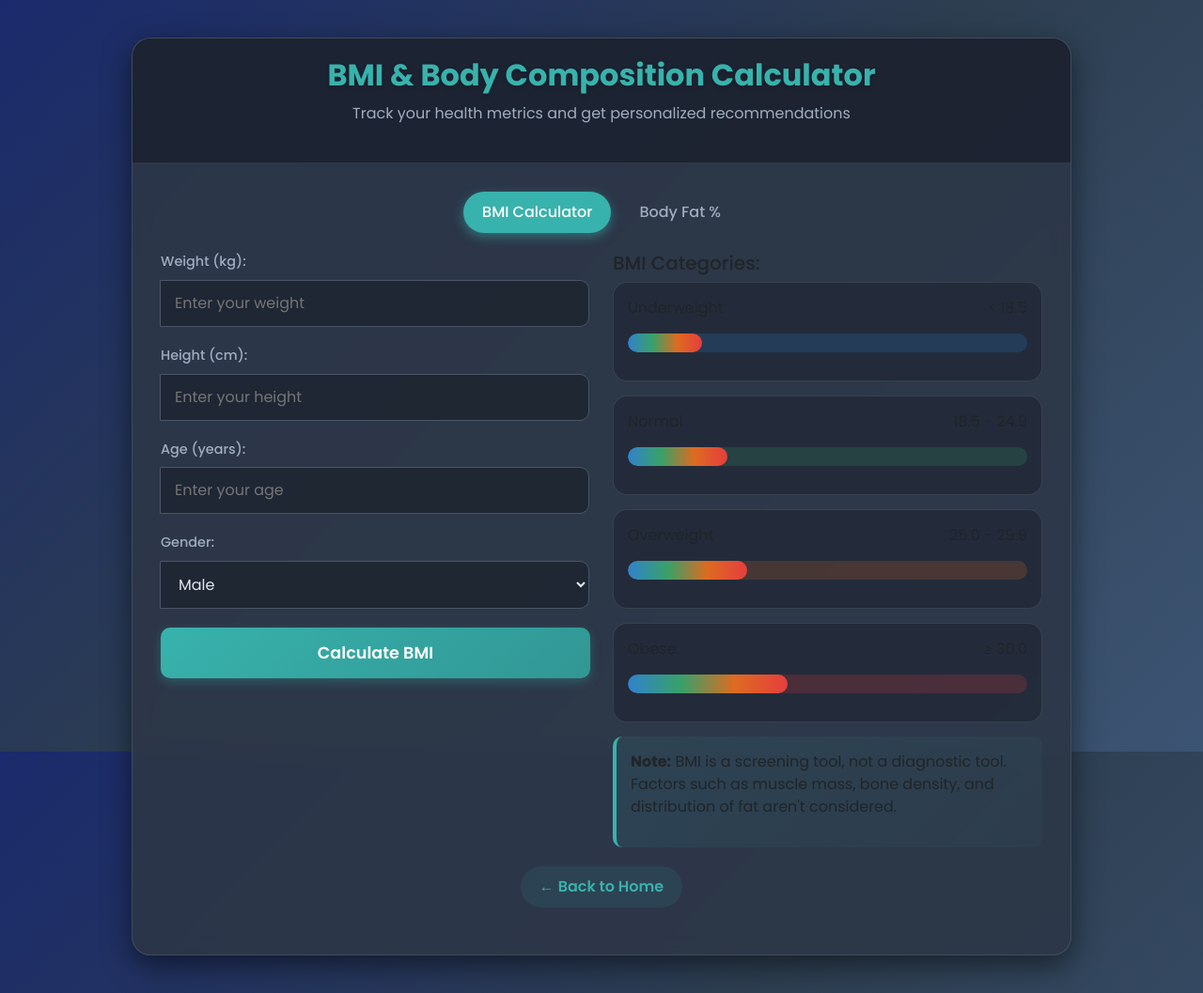
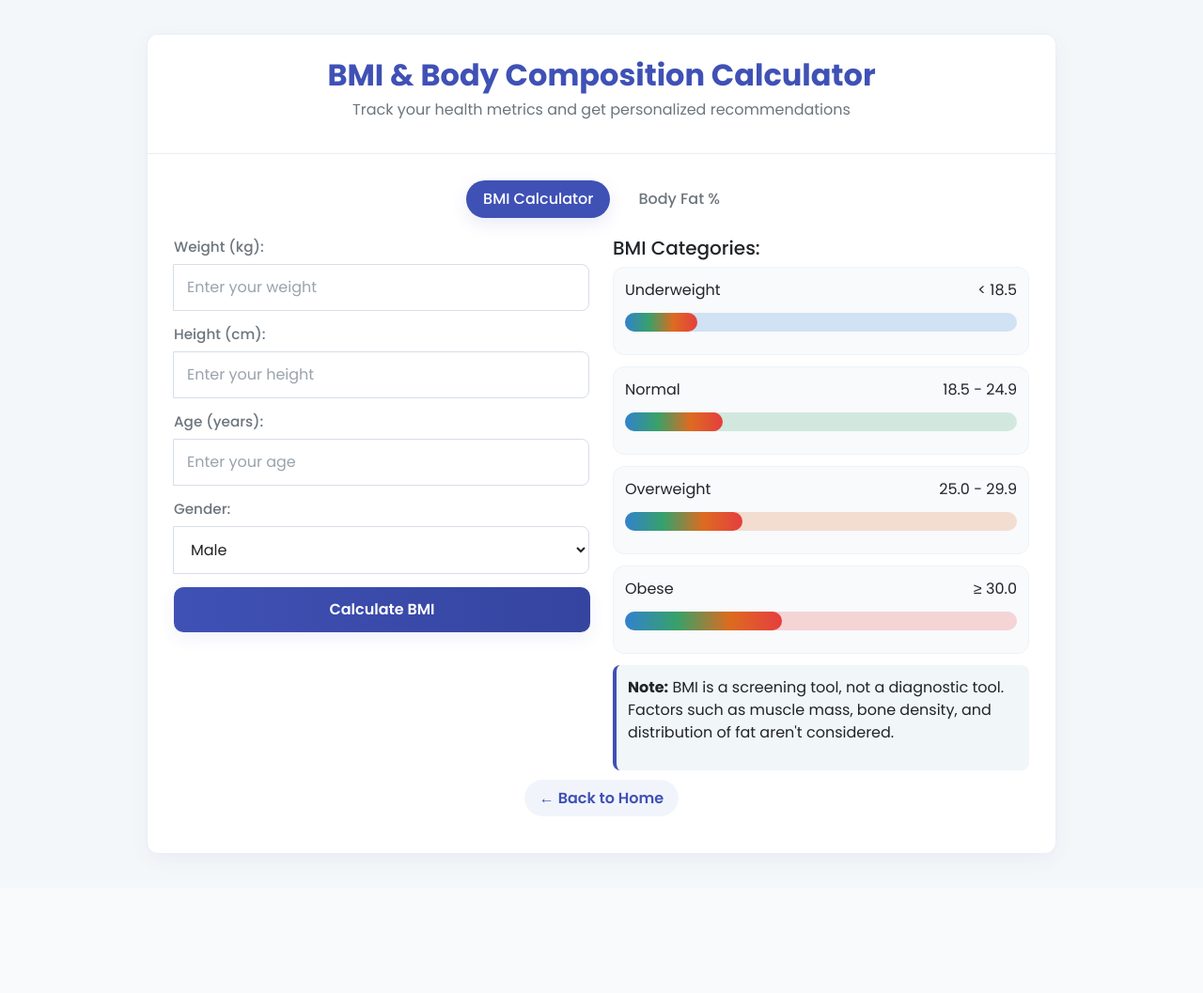
Before and after one commit to GOWTHAMD-7/Fitpose, a Flask app: page /BMI.html in a window 1280 px wide. Shown: the whole page at 94% size. After the commit the page ends 911 px from the top, so only its background shows below. Run offline with Flask 3, Linux system fonts and the light colour scheme.

Commit message:
last update

```diff
--- a/templates/bmi_static.html
+++ b/templates/bmi_static.html
@@ -9,51 +9,58 @@
     <link href="https://cdn.jsdelivr.net/npm/bootstrap@5.3.3/dist/css/bootstrap.min.css" rel="stylesheet">
     <script src="https://cdn.jsdelivr.net/npm/chart.js"></script>
     <style>
+        /* Dashboard-matching white theme for bmi_static.html */
+        :root {
+            --primary-blue: #3f51b5;
+            --primary-blue-dark: #35449f;
+            --page-bg: #f4f7f9;
+            --card-bg: #ffffff;
+            --muted: #6c757d;
+            --card-border: #e9eef6;
+        }
+
         body {
-            background: linear-gradient(135deg, #1a2a6c, #2d3e50, #3c5473);
-            color: #fff;
+            background-color: var(--page-bg);
+            color: #222;
             font-family: 'Poppins', sans-serif;
             margin: 0;
             padding: 0;
             min-height: 100vh;
-            background-attachment: fixed;
         }
 
         .container {
             max-width: 1000px;
-            margin: 40px auto;
-            padding: 0;
+            margin: 36px auto;
+            padding: 0 16px;
         }
 
         .card {
-            background-color: rgba(45, 55, 72, 0.9);
-            border-radius: 20px;
-            box-shadow: 0 10px 30px rgba(0, 0, 0, 0.5);
+            background-color: var(--card-bg);
+            border-radius: 12px;
+            box-shadow: 0 6px 20px rgba(63,81,181,0.06);
             overflow: hidden;
-            backdrop-filter: blur(10px);
-            border: 1px solid rgba(255, 255, 255, 0.1);
+            border: 1px solid var(--card-border);
         }
 
         .card-header {
-            background-color: rgba(26, 32, 44, 0.8);
-            padding: 20px;
-            border-bottom: 1px solid rgba(255, 255, 255, 0.1);
+            background-color: rgba(255,255,255,0.98);
+            padding: 24px 28px;
+            border-bottom: 1px solid var(--card-border);
         }
 
         h1 {
             text-align: center;
             font-size: 2rem;
             font-weight: 700;
-            margin-bottom: 10px;
-            color: #38b2ac;
-            text-shadow: 0 2px 4px rgba(0, 0, 0, 0.2);
+            margin-bottom: 6px;
+            color: var(--primary-blue);
         }
 
         .subtitle {
             text-align: center;
-            color: #a0aec0;
+            color: var(--muted);
             font-size: 1rem;
-            margin-bottom: 20px;
+            margin-bottom: 10px;
         }
 
         .tab-system .nav-tabs {
@@ -65,300 +72,61 @@
         .tab-system .nav-link {
             background: transparent;
             border: none;
-            color: #a0aec0;
+            color: var(--muted);
             font-weight: 500;
-            padding: 10px 20px;
+            padding: 8px 18px;
             border-radius: 30px;
-            transition: all 0.3s ease;
-            margin: 0 5px;
+            transition: all 0.2s ease;
+            margin: 0 6px;
         }
 
         .tab-system .nav-link.active {
-            background-color: #38b2ac;
+            background-color: var(--primary-blue);
             color: #fff;
-            box-shadow: 0 4px 12px rgba(56, 178, 172, 0.5);
+            box-shadow: 0 6px 18px rgba(63,81,181,0.12);
         }
 
-        .input-group {
-            margin-bottom: 20px;
+        .input-group { margin-bottom: 14px; }
+        .input-group label { font-size: 0.95rem; color: var(--muted); margin-bottom: 6px; display:block; font-weight:500; }
+
+        .input-group input, .input-group select {
+            width: 100%; padding: 12px 14px; border: 1px solid #d7dee9; background:#fff; color:#222; border-radius:8px; font-size:1rem; transition:all .12s;
         }
 
-        .input-group label {
-            font-size: 0.9rem;
-            color: #a0aec0;
-            margin-bottom: 8px;
-            display: block;
-            font-weight: 500;
-        }
+        .input-group input::placeholder { color:#9aa3ad; }
 
-        .input-group input,
-        .input-group select {
-            width: 100%;
-            padding: 12px 15px;
-            border: 1px solid #4a5568;
-            background-color: rgba(26, 32, 44, 0.7);
-            color: #e2e8f0;
-            border-radius: 10px;
-            font-size: 1rem;
-            transition: all 0.3s ease;
-        }
+        .input-group input:focus, .input-group select:focus { outline:none; border-color:var(--primary-blue); box-shadow:0 0 10px rgba(63,81,181,0.10); }
 
-        .input-group input:focus,
-        .input-group select:focus {
-            outline: none;
-            border-color: #38b2ac;
-            box-shadow: 0 0 0 3px rgba(56, 178, 172, 0.3);
-        }
+        .btn-primary { background: linear-gradient(90deg,var(--primary-blue),var(--primary-blue-dark)); border:none; width:100%; padding:12px; border-radius:10px; font-weight:600; color:#fff; box-shadow:0 6px 18px rgba(63,81,181,0.08); }
+        .btn-primary:hover { transform: translateY(-1px); box-shadow:0 8px 22px rgba(63,81,181,0.10); }
 
-        .btn-primary {
-            background: linear-gradient(135deg, #38b2ac, #319795);
-            border: none;
-            width: 100%;
-            padding: 14px;
-            border-radius: 10px;
-            font-weight: 600;
-            font-size: 1.1rem;
-            color: #fff;
-            cursor: pointer;
-            transition: transform 0.3s ease, box-shadow 0.3s ease;
-            box-shadow: 0 4px 12px rgba(56, 178, 172, 0.3);
-        }
+        .result-card { background: #fff; border-radius:12px; padding:18px; margin-top:20px; text-align:center; border:1px solid var(--card-border); display:none; color:#111; }
+        .result-value { font-size:2rem; font-weight:700; color:var(--primary-blue); margin:8px 0; }
+        .result-label { font-weight:600; color:var(--muted); font-size:1rem; }
 
-        .btn-primary:hover {
-            transform: translateY(-2px);
-            box-shadow: 0 6px 15px rgba(56, 178, 172, 0.4);
-            background: linear-gradient(135deg, #3abbb5, #38b2ac);
-        }
+        .category { display:inline-block; padding:8px 14px; border-radius:18px; font-weight:600; margin:10px 0; text-transform:uppercase; font-size:0.85rem; }
+        .category-underweight{ background:#3182ce; color:#fff } .category-normal{ background:#38a169;color:#fff } .category-overweight{ background:#dd6b20;color:#fff } .category-obese{ background:#e53e3e;color:#fff }
 
-        .result-card {
-            background: linear-gradient(135deg, rgba(49, 151, 149, 0.2), rgba(56, 178, 172, 0.1));
-            border-radius: 15px;
-            padding: 20px;
-            margin-top: 30px;
-            text-align: center;
-            box-shadow: 0 8px 20px rgba(0, 0, 0, 0.3);
-            border: 1px solid rgba(56, 178, 172, 0.3);
-            display: none;
-        }
+        .back-link { text-align:center; margin:18px 0; }
+        .back-link a { color:var(--primary-blue); text-decoration:none; font-weight:600; padding:8px 16px; border-radius:20px; background:#f1f5fb }
+        .back-link a:hover{ color:var(--primary-blue-dark); }
 
-        .result-value {
-            font-size: 2rem;
-            font-weight: 700;
-            color: #38b2ac;
-            margin: 10px 0;
-        }
+        .form-card { padding: 28px; }
+        .bmi-chart { width:100%; height:300px; margin:20px 0 }
+        .metric-card { background:#f8fafc; border-radius:12px; padding:12px; margin-bottom:12px; border:1px solid #eef3f8 }
+        .metric-card h5{ font-size:1rem; font-weight:600; color:var(--primary-blue); margin-bottom:10px }
 
-        .result-label {
-            font-weight: 500;
-            color: #e2e8f0;
-            font-size: 1.1rem;
-            margin-bottom: 5px;
-        }
+        .health-tip{ background:#f1f6f9; padding:12px; border-radius:8px; margin-top:12px; border-left:4px solid var(--primary-blue) }
 
-        .category {
-            display: inline-block;
-            padding: 8px 15px;
-            border-radius: 20px;
-            font-weight: 600;
-            margin: 10px 0;
-            text-transform: uppercase;
-            font-size: 0.85rem;
-            letter-spacing: 0.5px;
-        }
+        .progress-bar-container{ width:100%; height:20px; background:#eef3f8; border-radius:10px; margin:12px 0; position:relative; }
+        .progress-bar{ height:100%; background:linear-gradient(90deg,#3182ce,#38a169,#dd6b20,#e53e3e); width:0; transition:width 1s; border-radius:10px }
 
-        .category-underweight {
-            background-color: #3182ce;
-            color: #fff;
-        }
+        .marker{ position:absolute; top:-10px; width:4px; height:40px; background:#222; transform:translateX(-50%); z-index:2 }
+        .marker-label{ position:absolute; top:-30px; transform:translateX(-50%); font-size:0.75rem; color:var(--muted) }
 
-        .category-normal {
-            background-color: #38a169;
-            color: #fff;
-        }
+        @media (max-width:768px){ .container{ padding:0 12px } .card{ border-radius:12px } .form-card{ padding:18px } h1{ font-size:1.6rem } .btn-primary{ padding:12px; font-size:1rem } .result-value{ font-size:1.5rem } }
 
-        .category-overweight {
-            background-color: #dd6b20;
-            color: #fff;
-        }
-
-        .category-obese {
-            background-color: #e53e3e;
-            color: #fff;
-        }
-
-        .gauge-container {
-            position: relative;
-            height: 180px;
-            margin: 20px 0;
-        }
-
-        .back-link {
-            text-align: center;
-            margin: 20px 0;
-        }
-
-        .back-link a {
-            color: #38b2ac;
-            text-decoration: none;
-            font-weight: 600;
-            transition: all 0.3s ease;
-            display: inline-block;
-            padding: 10px 20px;
-            border-radius: 30px;
-            background-color: rgba(56, 178, 172, 0.1);
-        }
-
-        .back-link a:hover {
-            background-color: rgba(56, 178, 172, 0.2);
-            transform: translateY(-2px);
-        }
-
-        .form-card {
-            padding: 30px;
-        }
-
-        .bmi-chart {
-            width: 100%;
-            height: 300px;
-            margin: 20px 0;
-        }
-
-        .metric-card {
-            background: rgba(26, 32, 44, 0.5);
-            border-radius: 15px;
-            padding: 15px;
-            margin-bottom: 15px;
-            border: 1px solid rgba(255, 255, 255, 0.1);
-        }
-
-        .metric-card h5 {
-            font-size: 1rem;
-            font-weight: 600;
-            color: #38b2ac;
-            margin-bottom: 15px;
-        }
-
-        .metric-value {
-            font-size: 1.4rem;
-            font-weight: 700;
-        }
-
-        .health-tip {
-            background: linear-gradient(135deg, rgba(56, 178, 172, 0.1), rgba(49, 151, 149, 0.05));
-            padding: 15px;
-            border-radius: 10px;
-            margin-top: 15px;
-            border-left: 4px solid #38b2ac;
-        }
-
-        @media (max-width: 768px) {
-            .container {
-                padding: 0 15px;
-                margin: 20px auto;
-            }
-
-            .card {
-                border-radius: 15px;
-            }
-
-            .form-card {
-                padding: 20px;
-            }
-
-            h1 {
-                font-size: 1.6rem;
-            }
-
-            .btn-primary {
-                padding: 12px;
-                font-size: 1rem;
-            }
-
-            .result-value {
-                font-size: 1.5rem;
-            }
-        }
-
-        .error {
-            color: #fc8181;
-            font-size: 0.9rem;
-            text-align: center;
-            margin-top: 10px;
-            background-color: rgba(252, 129, 129, 0.1);
-            padding: 10px;
-            border-radius: 8px;
-            border: 1px solid rgba(252, 129, 129, 0.2);
-            display: none;
-        }
-
-        .bmi-image {
-            max-width: 100%;
-            height: auto;
-            margin-bottom: 20px;
-            border-radius: 10px;
-        }
-
-        .progress-bar-container {
-            width: 100%;
-            height: 20px;
-            background-color: rgba(26, 32, 44, 0.7);
-            border-radius: 10px;
-            margin: 15px 0;
-            overflow: hidden;
-            position: relative;
-        }
-
-        .progress-bar {
-            height: 100%;
-            background: linear-gradient(90deg, #3182ce, #38a169, #dd6b20, #e53e3e);
-            width: 0;
-            transition: width 1s ease-in-out;
-            border-radius: 10px;
-        }
-
-        .marker {
-            position: absolute;
-            top: -10px;
-            width: 4px;
-            height: 40px;
-            background-color: #fff;
-            transform: translateX(-50%);
-            z-index: 2;
-        }
-
-        .marker-label {
-            position: absolute;
-            top: -30px;
-            transform: translateX(-50%);
-            font-size: 0.7rem;
-            color: #a0aec0;
-            white-space: nowrap;
-        }
-
-        .interpretations {
-            margin-top: 20px;
-        }
-
-        .interpretation {
-            margin-bottom: 15px;
-            padding-bottom: 15px;
-            border-bottom: 1px solid rgba(255, 255, 255, 0.1);
-        }
-
-        .interpretation:last-child {
-            border-bottom: none;
-        }
-
-        .interpretation h5 {
-            color: #38b2ac;
-            font-size: 1.1rem;
-            margin-bottom: 5px;
-        }
-
-        .interpretation p {
-            color: #a0aec0;
-            font-size: 0.9rem;
-        }
+        .error{ color:#d9534f; font-size:0.95rem; text-align:center; margin-top:10px; background:#fff5f5; padding:10px; border-radius:8px; border:1px solid rgba(217,83,79,0.12); display:none }
     </style>
 </head>
 
```
Also changed, not shown: BMI.html (+17 -15 lines).
